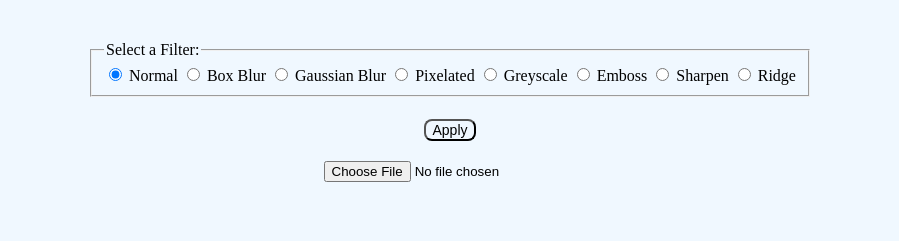
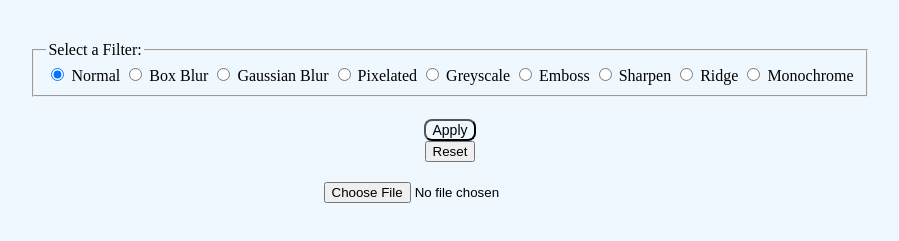
Before and after one commit to hahdookin/ImageFilterApp, a plain HTML site: page index.html in a window 1280 px wide. Shown: the part 61-302 px from the top of the page, without its empty margins (190-1089 px from the left). Drawn offline with nearby package versions, Linux system fonts and the light colour scheme.

Commit message:
add monochrome and reset buttons

```diff
--- a/index.html
+++ b/index.html
@@ -44,10 +44,14 @@
                         <input type="radio" id="ridge" value="ridge" name="filter">
                         <label for="ridge">Ridge</label>
 
+                        <input type="radio" id="monochrome" value="monochrome" name="filter">
+                        <label for="monochrome">Monochrome</label>
+
                 </fieldset>
             </div>
 
             <button type="button" id="apply-button">Apply</button>
+            <button type="button" id="reset-button">Reset</button>
 
             <div class="submit">
                 <input type="file" id="uploaded-file">
```
